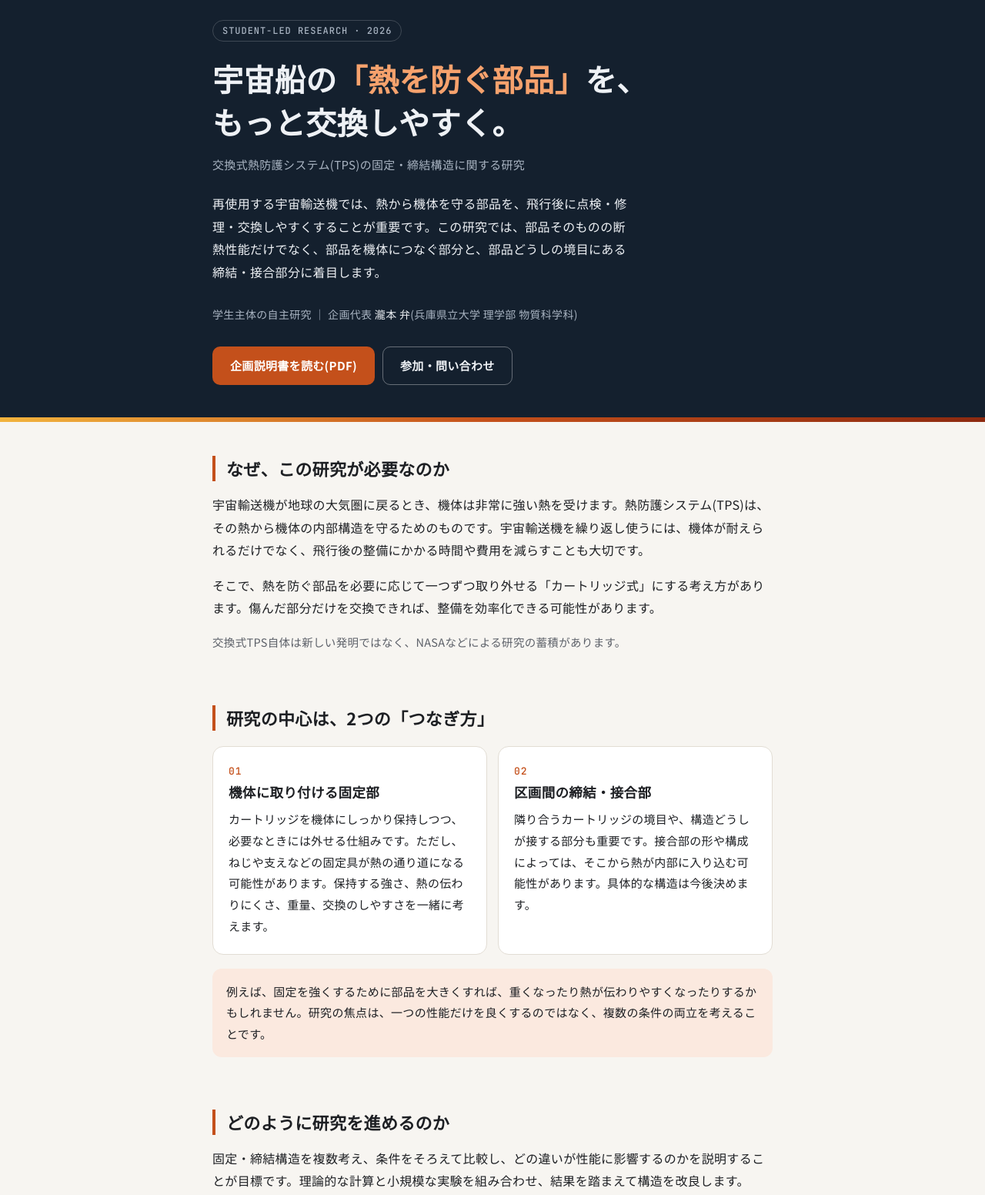
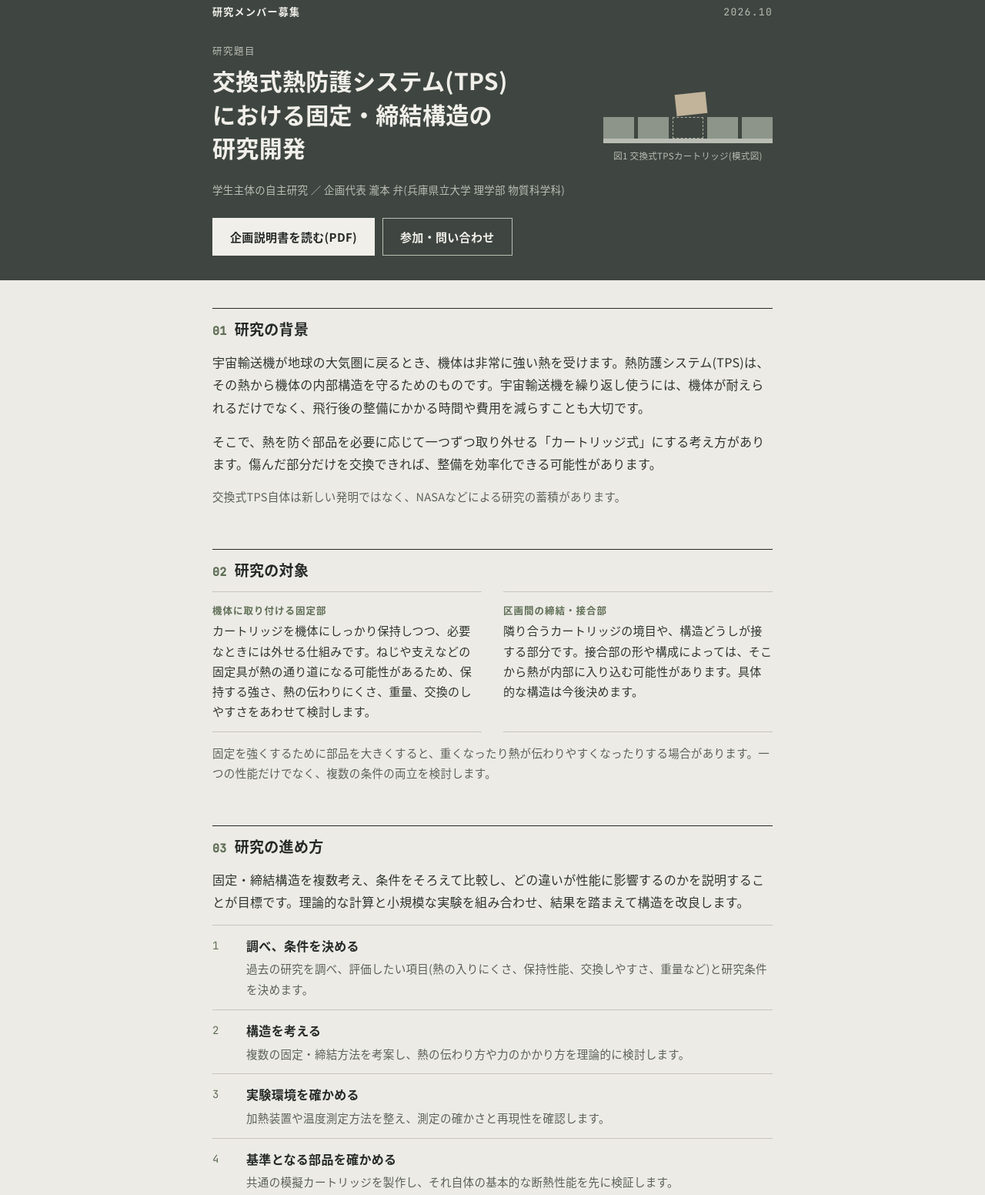
Before and after one commit to tps-research-project/tps-project, a plain HTML site: page index.html in a window 1280 px wide. Shown: the part 33-1585 px from the top of the page at 77% size. Drawn offline with Linux system fonts and the light colour scheme.

Commit message:
Add files via upload

```diff
--- a/index.html
+++ b/index.html
@@ -7,229 +7,177 @@
 <meta name="description" content="学生主体の自主研究。宇宙輸送機の熱防護システム(TPS)を交換しやすくするための、固定・締結構造の研究計画です。">
 <link rel="preconnect" href="https://fonts.googleapis.com">
 <link rel="preconnect" href="https://fonts.gstatic.com" crossorigin>
-<link href="https://fonts.googleapis.com/css2?family=Noto+Sans+JP:wght@400;500;700&family=JetBrains+Mono:wght@500&display=swap" rel="stylesheet">
+<link href="https://fonts.googleapis.com/css2?family=Noto+Sans+JP:wght@400;500;700&family=JetBrains+Mono:wght@400;500&display=swap" rel="stylesheet">
 <style>
-  /* ===== ここだけ書き換えれば色が変わります ===== */
+  /* ===== 配色(チラシC3案と共通) ===== */
   :root {
-    --bg: #f7f5f1;
-    --surface: #ffffff;
-    --text: #1d1f23;
-    --muted: #5d6169;
-    --line: #e2ddd4;
-    --accent: #c4501b;        /* 再突入の熱をイメージしたオレンジ */
-    --accent-soft: #fbe9df;
-    --accent-text: #ffffff;
-    --deep: #14202e;          /* ヒーロー背景 */
-    --deep-text: #eef1f5;
-    --deep-muted: #a9b4c2;
+    --ground: #ecebe6;      /* 地の色 */
+    --panel: #e2e0d9;       /* 囲みの色 */
+    --text: #262a27;
+    --body: #31352f;
+    --muted: #5c6159;
+    --rule: #c7c5bd;
+    --rule-strong: #262a27;
+    --accent: #5f6e55;      /* くすんだ緑 */
+    --band: #3f4641;        /* 上部の帯 */
+    --band-text: #f1efe9;
+    --band-muted: #b9bdb3;
+    --tile: #8d958a;
+    --tile-out: #c2b49a;    /* 交換対象の部品 */
+    --btn-text: #ffffff;
   }
   @media (prefers-color-scheme: dark) {
     :root:not([data-theme="light"]) {
-      --bg: #101418;
-      --surface: #181d23;
-      --text: #e8eaed;
-      --muted: #a2a8b1;
-      --line: #2a3139;
-      --accent: #f07a3e;
-      --accent-soft: #2c1d15;
-      --accent-text: #1a0f08;
-      --deep: #0b1016;
-      --deep-text: #eef1f5;
-      --deep-muted: #9aa6b4;
+      --ground: #1d201e;
+      --panel: #262a27;
+      --text: #e7e5de;
+      --body: #d3d2cb;
+      --muted: #a3a89f;
+      --rule: #3a3f3b;
+      --rule-strong: #8d958a;
+      --accent: #9fb08f;
+      --band: #2c312d;
+      --btn-text: #1d201e;
     }
   }
   :root[data-theme="dark"] {
-    --bg: #101418; --surface: #181d23; --text: #e8eaed; --muted: #a2a8b1;
-    --line: #2a3139; --accent: #f07a3e; --accent-soft: #2c1d15; --accent-text: #1a0f08;
-    --deep: #0b1016; --deep-text: #eef1f5; --deep-muted: #9aa6b4;
+    --ground: #1d201e; --panel: #262a27; --text: #e7e5de; --body: #d3d2cb;
+    --muted: #a3a89f; --rule: #3a3f3b; --rule-strong: #8d958a; --accent: #9fb08f;
+    --band: #2c312d; --btn-text: #1d201e;
   }
 
   * { box-sizing: border-box; }
   html { -webkit-text-size-adjust: 100%; }
   body {
     margin: 0;
-    background: var(--bg);
+    background: var(--ground);
     color: var(--text);
-    font-family: "Noto Sans JP", system-ui, -apple-system, "Hiragino Sans", sans-serif;
+    font-family: "Noto Sans JP", "Noto Sans CJK JP", system-ui, -apple-system, "Hiragino Sans", sans-serif;
     font-size: 16px;
     line-height: 1.85;
     letter-spacing: 0.02em;
   }
   a { color: var(--accent); }
   .wrap { max-width: 760px; margin: 0 auto; padding: 0 16px; }
+  .mono { font-family: "JetBrains Mono", ui-monospace, monospace; }
 
-  /* ---------- Hero ---------- */
-  .hero {
-    background: var(--deep);
-    color: var(--deep-text);
-    padding: 56px 0 48px;
-    position: relative;
-    overflow: hidden;
+  /* ---------- 上部の帯 ---------- */
+  .band {
+    background: var(--band);
+    color: var(--band-text);
+    padding: 36px 0 32px;
   }
-  .hero::after {           /* 下端の「熱」のグラデーション */
-    content: "";
-    position: absolute; left: 0; right: 0; bottom: 0; height: 6px;
-    background: linear-gradient(90deg, #f2b33d, var(--accent), #8d2a10);
+  .band-top {
+    display: flex; justify-content: space-between; align-items: baseline; gap: 12px;
+    font-size: 13px; letter-spacing: 0.1em; color: var(--band-muted);
   }
-  .tag {
-    display: inline-block;
-    font-family: "JetBrains Mono", ui-monospace, monospace;
-    font-size: 12px;
-    letter-spacing: 0.08em;
-    color: var(--deep-muted);
-    border: 1px solid rgba(255,255,255,0.18);
-    border-radius: 999px;
-    padding: 2px 12px;
-    margin-bottom: 20px;
+  .band-top strong { color: var(--band-text); font-weight: 700; }
+  .band-main {
+    display: flex; flex-wrap: wrap; gap: 24px 32px; align-items: flex-end;
+    margin-top: 26px;
   }
-  .hero h1 {
-    font-size: clamp(26px, 6.4vw, 40px);
-    line-height: 1.4;
-    margin: 0 0 14px;
+  .band-title { flex: 999 1 380px; min-width: 0; }
+  .label { font-size: 12.5px; letter-spacing: 0.12em; color: var(--band-muted); }
+  .band h1 {
+    margin: 6px 0 0;
+    font-size: clamp(24px, 5.6vw, 30px);
+    line-height: 1.45;
     font-weight: 700;
-    letter-spacing: 0.01em;
+    color: var(--band-text);
   }
-  .hero h1 em { font-style: normal; color: #f6a26d; }
-  .hero .sub { color: var(--deep-muted); margin: 0 0 22px; font-size: 15px; }
-  .hero .lead { margin: 0 0 28px; max-width: 34em; }
-  .byline { font-size: 14px; color: var(--deep-muted); margin: 0; }
-  .byline strong { color: var(--deep-text); font-weight: 500; }
-  .hero-actions { display: flex; flex-wrap: wrap; gap: 10px; margin-top: 28px; }
+  .br-wide { display: none; }
+  @media (min-width: 640px) { .br-wide { display: inline; } }
+  .fig { flex: 1 1 220px; display: flex; flex-direction: column; align-items: center; max-width: 240px; }
+  .tiles { display: flex; gap: 5px; align-items: flex-end; height: 64px; }
+  .tile { width: 40px; height: 28px; background: var(--tile); }
+  .slot { width: 40px; height: 28px; border: 1.5px dashed #a7ad9f; position: relative; }
+  .slot::after {
+    content: ""; position: absolute; left: 3px; top: -32px; width: 40px; height: 28px;
+    background: var(--tile-out); transform: rotate(-6deg);
+  }
+  .base { width: 220px; height: 6px; background: var(--band-muted); }
+  .fig-cap { margin-top: 6px; font-size: 11.5px; color: var(--band-muted); }
+  .byline { margin: 20px 0 0; font-size: 13.5px; color: var(--band-muted); }
+  .actions { display: flex; flex-wrap: wrap; gap: 10px; margin-top: 24px; }
 
   .btn {
-    display: inline-flex; align-items: center; justify-content: center; gap: 8px;
-    min-height: 48px;
-    padding: 10px 22px;
-    border-radius: 10px;
-    font-weight: 700;
-    font-size: 15px;
-    text-decoration: none;
+    display: inline-flex; align-items: center; justify-content: center;
+    min-height: 48px; padding: 10px 22px;
+    font-weight: 700; font-size: 15px; text-decoration: none;
     border: 1.5px solid transparent;
   }
-  .btn-primary { background: var(--accent); color: var(--accent-text); }
-  .btn-ghost { border-color: rgba(255,255,255,0.35); color: var(--deep-text); }
-  .btn-outline { border-color: var(--accent); color: var(--accent); background: transparent; }
-  .btn:focus-visible { outline: 3px solid #f2b33d; outline-offset: 2px; }
+  .btn-light { background: var(--band-text); color: #262a27; }
+  .btn-line { border-color: var(--band-muted); color: var(--band-text); }
+  .btn-accent { background: var(--accent); color: var(--btn-text); }
+  .btn-outline { border-color: var(--accent); color: var(--accent); }
+  .btn:focus-visible { outline: 3px solid var(--tile-out); outline-offset: 2px; }
 
-  /* ---------- Sections ---------- */
-  section { padding: 44px 0 8px; }
+  /* ---------- 本文 ---------- */
+  section { padding: 36px 0 4px; }
   h2 {
-    font-size: 22px;
-    line-height: 1.5;
-    margin: 0 0 16px;
-    padding-left: 14px;
-    border-left: 4px solid var(--accent);
+    margin: 0 0 14px;
+    padding-top: 12px;
+    border-top: 1px solid var(--rule-strong);
+    font-size: 19px; line-height: 1.5; font-weight: 700;
   }
-  p { margin: 0 0 16px; }
+  h2 .num { color: var(--accent); margin-right: 10px; font-size: 15px; }
+  p { margin: 0 0 14px; color: var(--body); }
   .note { color: var(--muted); font-size: 14.5px; }
 
-  .cards { display: grid; gap: 14px; grid-template-columns: 1fr; margin: 20px 0 18px; }
-  @media (min-width: 640px) { .cards { grid-template-columns: 1fr 1fr; } }
-  .card {
-    background: var(--surface);
-    border: 1px solid var(--line);
-    border-radius: 14px;
-    padding: 20px 20px 6px;
-  }
-  .card .num {
-    font-family: "JetBrains Mono", ui-monospace, monospace;
-    color: var(--accent);
-    font-size: 13px;
-    letter-spacing: 0.08em;
-  }
-  .card h3 { margin: 2px 0 8px; font-size: 17.5px; line-height: 1.5; }
-  .card p { font-size: 15px; }
+  .grid2 { display: grid; grid-template-columns: 1fr; column-gap: 28px; }
+  @media (min-width: 640px) { .grid2 { grid-template-columns: repeat(2, minmax(0, 1fr)); } }
+  .item { padding: 12px 0; border-top: 1px solid var(--rule); }
+  .item:last-child { border-bottom: 1px solid var(--rule); }
+  @media (min-width: 640px) { .grid2 .item:nth-last-child(2) { border-bottom: 1px solid var(--rule); } }
+  .item-label { font-size: 12.5px; font-weight: 700; letter-spacing: 0.08em; color: var(--accent); }
+  .item-body { font-size: 15px; line-height: 1.75; margin-top: 2px; color: var(--body); }
 
-  .callout {
-    background: var(--accent-soft);
-    border-radius: 12px;
-    padding: 16px 18px;
-    margin: 6px 0 16px;
-    font-size: 15px;
-  }
+  .steps { list-style: none; margin: 14px 0 12px; padding: 0; border-top: 1px solid var(--rule); }
+  .steps li { display: flex; gap: 16px; padding: 12px 0; border-bottom: 1px solid var(--rule); }
+  .steps .n { flex-shrink: 0; width: 28px; color: var(--accent); font-size: 14px; padding-top: 2px; }
+  .steps h3 { margin: 0; font-size: 16px; }
+  .steps p { margin: 2px 0 0; font-size: 14.5px; color: var(--muted); }
 
-  /* 手順 */
-  .steps { list-style: none; margin: 20px 0 16px; padding: 0; counter-reset: s; }
-  .steps li {
-    position: relative;
-    padding: 0 0 22px 52px;
-  }
-  .steps li::before {
-    counter-increment: s;
-    content: counter(s);
-    position: absolute; left: 0; top: 0;
-    width: 34px; height: 34px;
-    border-radius: 50%;
-    background: var(--surface);
-    border: 2px solid var(--accent);
-    color: var(--accent);
-    font-family: "JetBrains Mono", ui-monospace, monospace;
-    font-weight: 500;
-    display: grid; place-items: center;
-    font-size: 15px;
-  }
-  .steps li::after {      /* 縦のつなぎ線 */
-    content: "";
-    position: absolute; left: 16px; top: 36px; bottom: 2px;
-    width: 2px; background: var(--line);
-  }
-  .steps li:last-child::after { display: none; }
-  .steps h3 { margin: 2px 0 4px; font-size: 16.5px; }
-  .steps p { margin: 0; font-size: 15px; color: var(--muted); }
+  .plain { margin: 6px 0 14px; padding-left: 1.2em; color: var(--body); }
+  .plain li { margin-bottom: 4px; }
 
-  .not-list { margin: 8px 0 16px; padding-left: 1.2em; }
-  .not-list li { margin-bottom: 6px; }
-
-  /* 参加・問い合わせ */
-  .join {
-    background: var(--surface);
-    border: 1px solid var(--line);
-    border-radius: 16px;
-    padding: 24px 20px 22px;
-    margin-top: 18px;
-  }
-  .status {
-    display: inline-flex; align-items: center; gap: 8px;
-    font-size: 13.5px; font-weight: 700;
-    color: var(--accent);
-    margin-bottom: 10px;
-  }
-  .status::before {
-    content: ""; width: 8px; height: 8px; border-radius: 50%; background: var(--accent);
-  }
-  .want { display: flex; flex-wrap: wrap; gap: 8px; margin: 4px 0 18px; padding: 0; list-style: none; }
-  .want li {
-    font-size: 14px;
-    padding: 4px 12px;
-    border-radius: 999px;
-    border: 1px solid var(--line);
-    background: var(--bg);
-  }
-  .join-actions { display: flex; flex-wrap: wrap; gap: 10px; }
+  .join { background: var(--panel); padding: 22px 20px 20px; margin-top: 6px; }
+  .status { font-size: 13px; font-weight: 700; letter-spacing: 0.08em; color: var(--accent); margin-bottom: 8px; }
+  .join .actions { margin-top: 16px; }
 
   footer {
-    margin-top: 56px;
-    padding: 24px 0 40px;
-    border-top: 1px solid var(--line);
-    font-size: 13.5px;
-    color: var(--muted);
+    margin-top: 48px; padding: 18px 0 36px;
+    border-top: 1px solid var(--rule);
+    font-size: 13px; color: var(--muted);
   }
-  footer p { margin: 0 0 6px; }
+  footer p { margin: 0 0 4px; color: var(--muted); }
 </style>
 </head>
 <body>
 
-<header class="hero">
+<header class="band">
   <div class="wrap">
-    <span class="tag">STUDENT-LED RESEARCH · 2026</span>
-    <h1>宇宙船の<em>「熱を防ぐ部品」</em>を、<br>もっと交換しやすく。</h1>
-    <p class="sub">交換式熱防護システム(TPS)の固定・締結構造に関する研究</p>
-    <p class="lead">再使用する宇宙輸送機では、熱から機体を守る部品を、飛行後に点検・修理・交換しやすくすることが重要です。この研究では、部品そのものの断熱性能だけでなく、部品を機体につなぐ部分と、部品どうしの境目にある締結・接合部分に着目します。</p>
-    <p class="byline">学生主体の自主研究 ｜ 企画代表 <strong>瀧本 弁</strong>(兵庫県立大学 理学部 物質科学科)</p>
-    <div class="hero-actions">
-      <!-- PDFのファイル名が違う場合はここを書き換え -->
-      <a class="btn btn-primary" href="member-guide.pdf">企画説明書を読む(PDF)</a>
-      <a class="btn btn-ghost" href="#join">参加・問い合わせ</a>
+    <div class="band-top">
+      <strong>研究メンバー募集</strong>
+      <span class="mono">2026.10</span>
+    </div>
+    <div class="band-main">
+      <div class="band-title">
+        <div class="label">研究題目</div>
+        <h1>交換式熱防護システム(TPS)<br class="br-wide">における固定・締結構造の<br class="br-wide">研究開発</h1>
+      </div>
+      <div class="fig" aria-hidden="true">
+        <div class="tiles">
+          <div class="tile"></div><div class="tile"></div><div class="slot"></div><div class="tile"></div><div class="tile"></div>
+        </div>
+        <div class="base"></div>
+        <div class="fig-cap">図1 交換式TPSカートリッジ(模式図)</div>
+      </div>
+    </div>
+    <p class="byline">学生主体の自主研究 ／ 企画代表 瀧本 弁(兵庫県立大学 理学部 物質科学科)</p>
+    <div class="actions">
+      <a class="btn btn-light" href="member-guide.pdf">企画説明書を読む(PDF)</a>
+      <a class="btn btn-line" href="#join">参加・問い合わせ</a>
     </div>
   </div>
 </header>
@@ -237,46 +185,45 @@
 <main class="wrap">
 
   <section>
-    <h2>なぜ、この研究が必要なのか</h2>
+    <h2><span class="num mono">01</span>研究の背景</h2>
     <p>宇宙輸送機が地球の大気圏に戻るとき、機体は非常に強い熱を受けます。熱防護システム(TPS)は、その熱から機体の内部構造を守るためのものです。宇宙輸送機を繰り返し使うには、機体が耐えられるだけでなく、飛行後の整備にかかる時間や費用を減らすことも大切です。</p>
     <p>そこで、熱を防ぐ部品を必要に応じて一つずつ取り外せる「カートリッジ式」にする考え方があります。傷んだ部分だけを交換できれば、整備を効率化できる可能性があります。</p>
     <p class="note">交換式TPS自体は新しい発明ではなく、NASAなどによる研究の蓄積があります。</p>
   </section>
 
   <section>
-    <h2>研究の中心は、2つの「つなぎ方」</h2>
-    <div class="cards">
-      <div class="card">
-        <div class="num">01</div>
-        <h3>機体に取り付ける固定部</h3>
-        <p>カートリッジを機体にしっかり保持しつつ、必要なときには外せる仕組みです。ただし、ねじや支えなどの固定具が熱の通り道になる可能性があります。保持する強さ、熱の伝わりにくさ、重量、交換のしやすさを一緒に考えます。</p>
+    <h2><span class="num mono">02</span>研究の対象</h2>
+    <div class="grid2">
+      <div class="item">
+        <div class="item-label">機体に取り付ける固定部</div>
+        <div class="item-body">カートリッジを機体にしっかり保持しつつ、必要なときには外せる仕組みです。ねじや支えなどの固定具が熱の通り道になる可能性があるため、保持する強さ、熱の伝わりにくさ、重量、交換のしやすさをあわせて検討します。</div>
       </div>
-      <div class="card">
-        <div class="num">02</div>
-        <h3>区画間の締結・接合部</h3>
-        <p>隣り合うカートリッジの境目や、構造どうしが接する部分も重要です。接合部の形や構成によっては、そこから熱が内部に入り込む可能性があります。具体的な構造は今後決めます。</p>
+      <div class="item">
+        <div class="item-label">区画間の締結・接合部</div>
+        <div class="item-body">隣り合うカートリッジの境目や、構造どうしが接する部分です。接合部の形や構成によっては、そこから熱が内部に入り込む可能性があります。具体的な構造は今後決めます。</div>
       </div>
     </div>
-    <div class="callout">例えば、固定を強くするために部品を大きくすれば、重くなったり熱が伝わりやすくなったりするかもしれません。研究の焦点は、一つの性能だけを良くするのではなく、複数の条件の両立を考えることです。</div>
+    <p class="note" style="margin-top: 14px;">固定を強くするために部品を大きくすると、重くなったり熱が伝わりやすくなったりする場合があります。一つの性能だけでなく、複数の条件の両立を検討します。</p>
   </section>
 
   <section>
-    <h2>どのように研究を進めるのか</h2>
+    <h2><span class="num mono">03</span>研究の進め方</h2>
     <p>固定・締結構造を複数考え、条件をそろえて比較し、どの違いが性能に影響するのかを説明することが目標です。理論的な計算と小規模な実験を組み合わせ、結果を踏まえて構造を改良します。</p>
     <ol class="steps">
-      <li><h3>調べ、条件を決める</h3><p>過去の研究を調べ、評価したい項目(熱の入りにくさ、保持性能、交換しやすさ、重量など)と研究条件を決めます。</p></li>
-      <li><h3>構造を考える</h3><p>複数の固定・締結方法を考案し、熱の伝わり方や力のかかり方を理論的に検討します。</p></li>
-      <li><h3>実験環境を確かめる</h3><p>加熱装置や温度測定方法を整え、測定の確かさと再現性を確認します。</p></li>
-      <li><h3>基準となる部品を確かめる</h3><p>共通の模擬カートリッジを製作し、それ自体の基本的な断熱性能を先に検証します。</p></li>
-      <li><h3>比較し、改良する</h3><p>固定・締結構造を変えた試験片を作り、温度変化などを比較します。必要に応じて設計を見直します。</p></li>
-      <li><h3>結果をまとめる</h3><p>得られた成果と限界を整理し、後続の研究に活用できる技術報告書にします。</p></li>
+      <li><span class="n mono">1</span><div><h3>調べ、条件を決める</h3><p>過去の研究を調べ、評価したい項目(熱の入りにくさ、保持性能、交換しやすさ、重量など)と研究条件を決めます。</p></div></li>
+      <li><span class="n mono">2</span><div><h3>構造を考える</h3><p>複数の固定・締結方法を考案し、熱の伝わり方や力のかかり方を理論的に検討します。</p></div></li>
+      <li><span class="n mono">3</span><div><h3>実験環境を確かめる</h3><p>加熱装置や温度測定方法を整え、測定の確かさと再現性を確認します。</p></div></li>
+      <li><span class="n mono">4</span><div><h3>基準となる部品を確かめる</h3><p>共通の模擬カートリッジを製作し、それ自体の基本的な断熱性能を先に検証します。</p></div></li>
+      <li><span class="n mono">5</span><div><h3>比較し、改良する</h3><p>固定・締結構造を変えた試験片を作り、温度変化などを比較します。必要に応じて設計を見直します。</p></div></li>
+      <li><span class="n mono">6</span><div><h3>結果をまとめる</h3><p>得られた成果と限界を整理し、後続の研究に活用できる技術報告書にします。</p></div></li>
     </ol>
     <p class="note">初期段階では、小さな模擬カートリッジの片側をバーナーなどで加熱し、反対側の温度変化や締結部周辺の熱の伝わり方を測る方法を検討しています。</p>
   </section>
 
   <section>
-    <h2>この研究で、まだ目指さないこと</h2>
-    <ul class="not-list">
+    <h2><span class="num mono">04</span>研究の範囲</h2>
+    <p>次の内容は、本研究の対象外です。</p>
+    <ul class="plain">
       <li>実際の宇宙船の製造や、新しい断熱材料の開発</li>
       <li>大気圏再突入時の環境の完全な再現</li>
       <li>試験した条件を超えて「実機にもそのまま使える」と主張すること</li>
@@ -284,28 +231,37 @@
   </section>
 
   <section>
-    <h2>どんな成果を残したいのか</h2>
-    <p>一つは、決めた条件に合う固定・締結構造の提案。もう一つは、なぜその構造がよいのか、どの条件では弱点があるのかを、実験と理論から説明できる知見です。成果は英語の技術報告書にまとめ、設計図・データ・解析コードも公開できる範囲で残す予定です。</p>
+    <h2><span class="num mono">05</span>成果物</h2>
+    <p>一つは、決めた条件に合う固定・締結構造の提案です。もう一つは、なぜその構造がよいのか、どの条件では弱点があるのかを、実験と理論から説明できる知見です。成果は英語の技術報告書にまとめ、設計図・データ・解析コードも公開できる範囲で残す予定です。</p>
     <p class="note">研究の進み具合や公開できる成果は、このページで順次お知らせします。</p>
   </section>
 
   <!-- ===== 募集セクション:募集を締め切ったら、この中だけ書き換え ===== -->
   <section id="join">
-    <h2>参加・問い合わせ</h2>
+    <h2><span class="num mono">06</span>参加・問い合わせ</h2>
     <div class="join">
       <div class="status">メンバー募集中</div>
-      <p>学部生を中心とした学生主体の研究です。現在、所属学部を問わず一緒に取り組むメンバーを募集しています。専門知識は、研究を進めながら一緒に身につけていけば大丈夫です。</p>
-      <p style="margin-bottom:8px;">特に、次のようなことに興味・経験がある人を歓迎します。</p>
-      <ul class="want">
-        <li>電装・回路</li>
-        <li>温度計測・データ収集</li>
-        <li>加工・ものづくり</li>
-        <li>熱・構造の計算</li>
-      </ul>
-      <p class="note">参加希望については、現在の活動体制を踏まえて相談・調整します。質問だけ・話を聞いてみたいだけでも歓迎です。</p>
-      <div class="join-actions">
-        <!-- ここをGoogleフォームのURLに書き換え -->
-        <a class="btn btn-primary" href="https://docs.google.com/forms/d/e/1FAIpQLScXO6vqNIZG94241oe2YK1vxKCDIKHlGU37Vn-7KrdSfD5HKQ/viewform" target="_blank" rel="noopener">フォームから連絡する</a>
+      <div class="grid2" style="margin-bottom: 4px;">
+        <div class="item">
+          <div class="item-label">募集対象</div>
+          <div class="item-body">学部・学年は問いません。専門知識は、研究を進めながら身につけていく前提です。</div>
+        </div>
+        <div class="item">
+          <div class="item-label">歓迎する経験</div>
+          <div class="item-body">電装・回路/温度計測・データ収集/加工・製作/熱・構造の計算</div>
+        </div>
+        <div class="item">
+          <div class="item-label">活動</div>
+          <div class="item-body">週1回程度の会議を予定しています。試験期間中は休止します。</div>
+        </div>
+        <div class="item">
+          <div class="item-label">期間</div>
+          <div class="item-body">約1年を予定しています。</div>
+        </div>
+      </div>
+      <p class="note" style="margin-top: 14px;">参加希望については、現在の活動体制を踏まえて相談・調整します。質問のみのお問い合わせも受け付けています。</p>
+      <div class="actions">
+        <a class="btn btn-accent" href="https://docs.google.com/forms/d/e/1FAIpQLScXO6vqNIZG94241oe2YK1vxKCDIKHlGU37Vn-7KrdSfD5HKQ/viewform" target="_blank" rel="noopener">フォームから連絡する</a>
         <a class="btn btn-outline" href="member-guide.pdf">企画説明書(PDF)</a>
       </div>
     </div>
```
